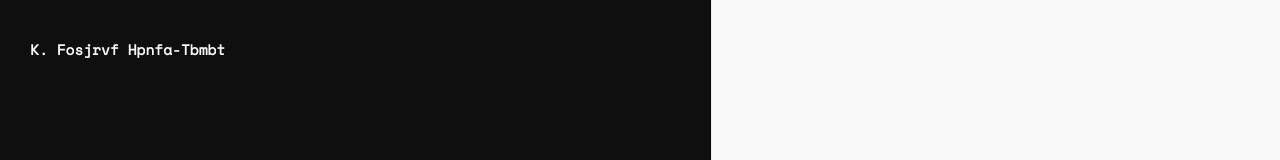
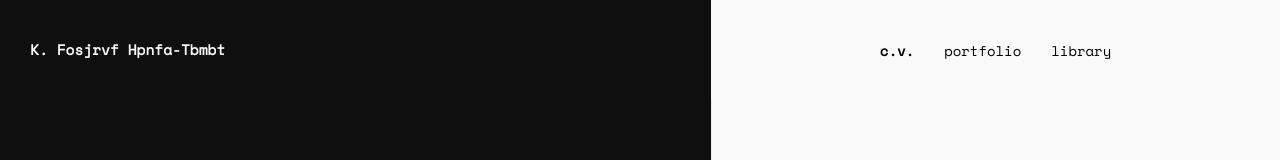
Before and after one commit to egomezsalasva/cv-client, a React (Create React App) app: page / in a window 1280 px wide. Shown: the top 160 px of the page. Built offline with nearby package versions, Linux system fonts and the light colour scheme.

Commit message:
width useEffect

```diff
--- a/src/App.js
+++ b/src/App.js
@@ -1,6 +1,6 @@
 //IMPORTS
 //-Modules
-import React, { useContext, useEffect } from 'react'
+import React, { useContext, useEffect, useState } from 'react'
 import { ThemeProvider, createGlobalStyle } from 'styled-components'
 import { Switch, Route } from "react-router-dom"
 //-Components
@@ -30,6 +30,8 @@ const GlobalStyles = createGlobalStyle`
 const App = () => {
 
   const { theme, setTheme } = useContext(ThemeContext)
+  const [width, setWidth] = useState(window.innerWidth);
+
 
   //Reset Theme
   useEffect( () => {
@@ -60,6 +62,9 @@ const App = () => {
       return <Library />
     }
   }
+  useEffect( () => {
+    window.addEventListener("resize", () => setWidth(window.innerWidth));
+  }, [width])
 
   return (
     <ThemeProvider theme={theme}>
--- a/src/components/global/HeaderDesk.js
+++ b/src/components/global/HeaderDesk.js
@@ -5,21 +5,30 @@ import styled from 'styled-components'
 import gsap from 'gsap'
 // import { useTranslation } from 'react-i18next'
 //-Styling
-import {  zIndexes } from '../../data/styling/stylingVars'
+import {  zIndexes, responsiveWidthHeights, colors } from '../../data/styling/stylingVars'
 //-Context
 // import { ThemeContext } from '../../contexts/ThemeContext'
+//-Components
+import NavigationDesk from './NavigationDesk.js'
 
-//STYLE//-Variables
+
+//STYLE
+//-Variables
 // const themeBoxWidth = "30px"
+const rightPanelWidth = responsiveWidthHeights.w440px
 //-Components
 const HeaderContainer = styled.div`
   position: fixed;
-  padding-top: 40px;
-  margin: 0 30px;
+  /* padding-top: 40px; */
+  width: 100vw;
   z-index: ${zIndexes.header};
+  background: pink;
 `
 const Title = styled.h2`
-  display: inline;
+  position: absolute;
+  top: 40px;
+  left: 30px;
+  display: inline-block;
   font-family: 'Space Mono';
   font-size: 14.5px;
   line-height: 20px;
@@ -34,12 +43,21 @@ const Title = styled.h2`
     cursor: pointer;
   }
 `
+const WhiteBlock = styled.div`
+  position: absolute;
+  top: 0;
+  right: 0;
+  display: inline-block;
+  width: ${rightPanelWidth};
+  height: 100px;
+  background: ${colors.thmWhite};
+`
 
 
 //MAIN COMPONENT
 const HeaderDesk = () => {
 
-  //Encrypt/Decrypt Animation
+  //Encrypt/Decrypt Title Animation
 
     //Initialize Timelines Decrypt Animation
       // const [toggleLogoAnim, setToggleLogoAnim] = useState(true)
@@ -198,6 +216,7 @@ const HeaderDesk = () => {
 
   return (
     <HeaderContainer>
+
       <Title onMouseOver={() => decryptAnim02.play()} onMouseOut={() => decryptAnim02.reverse()}>
         <div className="letterContainer">
           <div className="letterDecrypted" ref={el => (letter01_a = el)}>J</div>
@@ -306,6 +325,12 @@ const HeaderDesk = () => {
           <div className="letterDecrypted" ref={el => (letter18_c = el)}>s</div>
         </div>
       </Title>
+
+      <WhiteBlock>
+        <NavigationDesk/>
+      </WhiteBlock>
+
+
     </HeaderContainer>
   )
 }
--- /dev/null
+++ b/src/components/global/NavigationDesk.js
@@ -0,0 +1,41 @@
+//IMPORTS
+//-Modules
+import React from 'react'
+import styled from 'styled-components'
+import { NavLink } from 'react-router-dom'
+import { fonts } from '../../data/styling/stylingVars'
+
+
+//STYLE
+//-Components
+const NavContainer = styled.div`
+    position: absolute;
+    width: 100%;
+    top: 40px;
+    text-align: center;
+    .activeNav{
+    font-weight: 700;
+    }
+`
+const NavOption = styled(NavLink)`
+  font-family: ${fonts.displayFnt};
+  font-size: ${fonts.fntSz14};
+  color: ${ props => props.theme.mode === 'light' ? "#000" : "#F8F9F8" };
+  text-align: center;
+  text-transform: lowercase;
+  text-decoration: none;
+  padding: 0 15px;
+`
+
+
+//MAIN COMPONENT
+function NavigationDesk() {
+  return (
+    <NavContainer>
+        <NavOption to="/" exact activeClassName="activeNav">C.V.</NavOption>
+        <NavOption to="/portfolio" activeClassName="activeNav">Portfolio</NavOption>
+        <NavOption to="/library" activeClassName="activeNav">Library</NavOption>
+    </NavContainer>
+  )
+}
+export default NavigationDesk;
```
